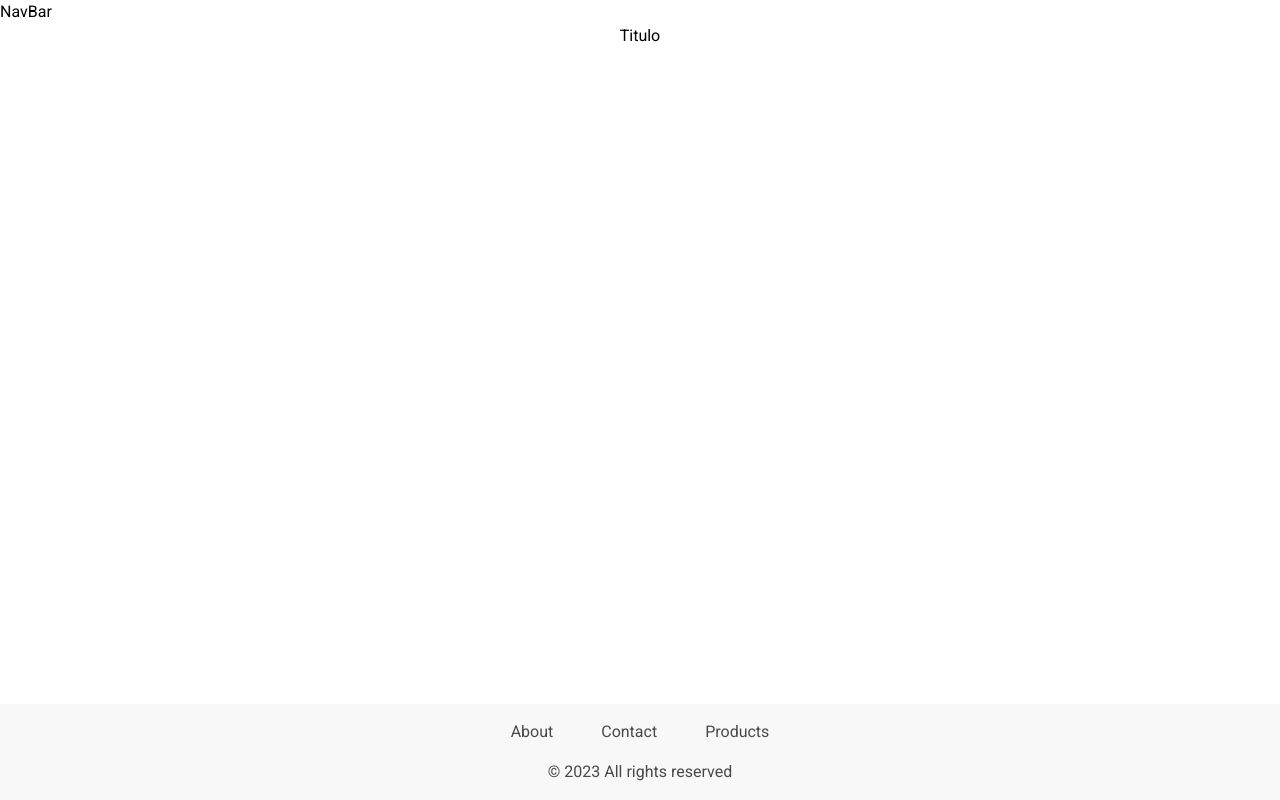
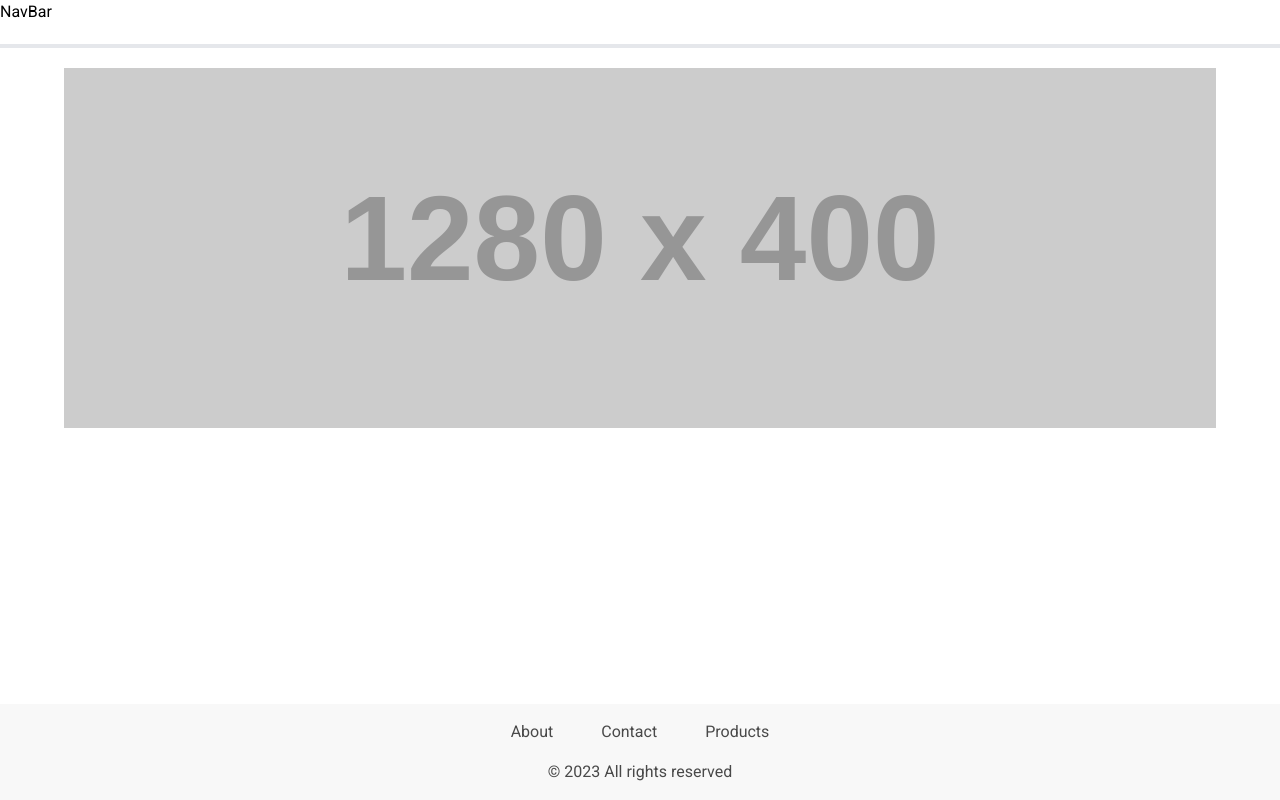
Before and after one commit to jeanvela/The-Clean-Plate, a React (Vite) app in the folder frontend/: page / in a window 1280 px wide. Built offline with nearby package versions, Linux system fonts and the light colour scheme.

Commit message:
footer simple & carpeta estilos

```diff
--- a/frontend/src/components/views/Footer.jsx
+++ b/frontend/src/components/views/Footer.jsx
@@ -3,7 +3,6 @@ import styles from "../../styles/footer.module.css";
 const Footer = () => {
   return (
     <footer id={styles.footer} className="fixed bottom-0 w-full">
-
       <div className="container mx-auto px-4">
         <div id={styles.textColor} className="py-4">
           <ul className="flex justify-center space-x-12">
@@ -19,7 +18,7 @@ const Footer = () => {
           </ul>
         </div>
 
-        <div id={styles.textColor} className="text-center text-gray-500 pb-4">
+        <div id={styles.textColor} className="text-center pb-4">
           © 2023 All rights reserved
         </div>
       </div>
--- a/frontend/src/components/views/Home.jsx
+++ b/frontend/src/components/views/Home.jsx
@@ -6,9 +6,16 @@ const Home = () => {
     <div>
       {/* <NavBar/> */}
 
-      <div>
-        <h1 className="text-center">Titulo</h1>
+      <div className="border-t-4 border-gray-200 my-5"></div>
+      <div className="max-w-6xl mx-auto">
+        <img
+          className="mx-auto max-w-full max-h-200 "
+          src="https://via.placeholder.com/1280x400.png"
+          alt="Sample Image"
+        />
       </div>
+
+
 
       <Footer />
     </div>
```
